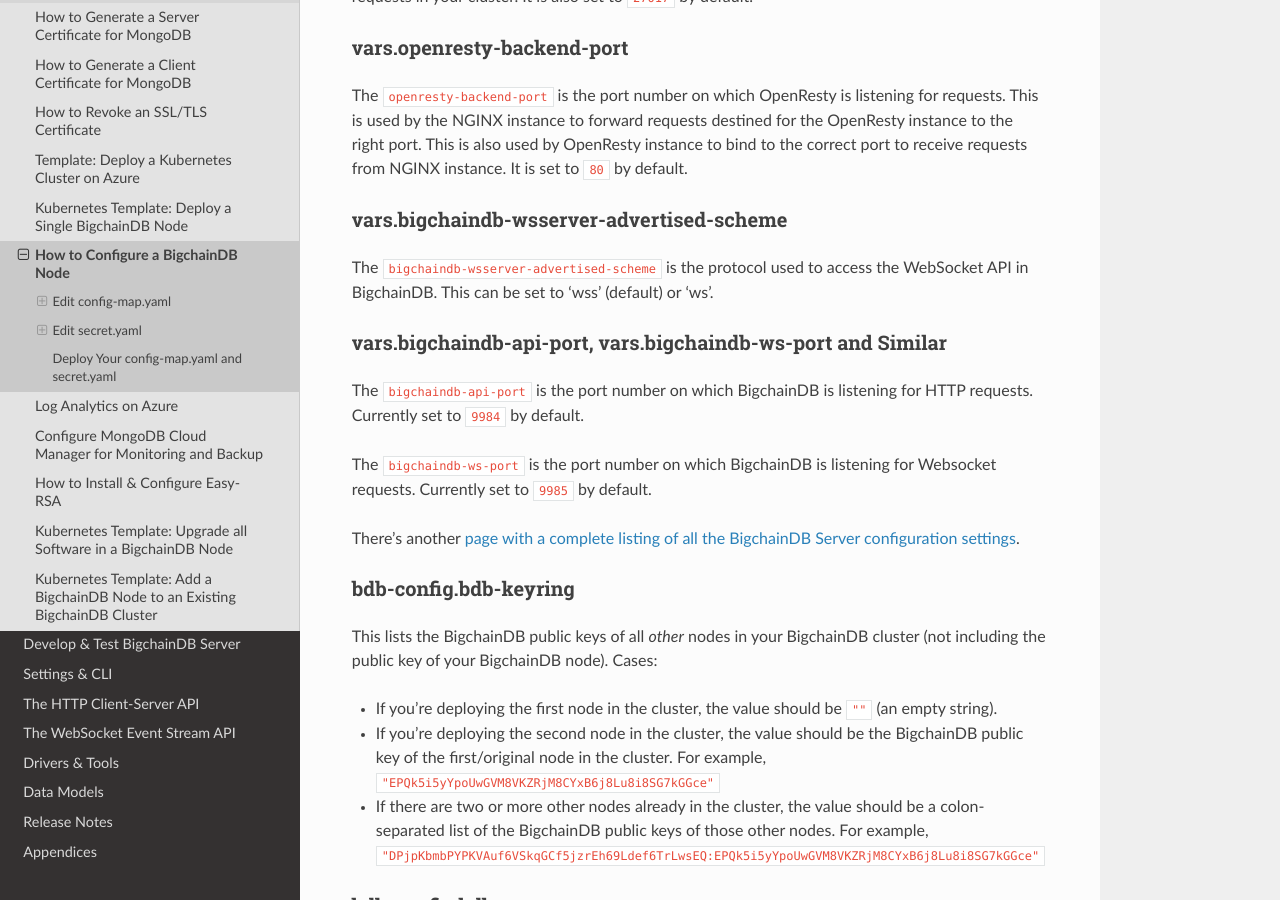
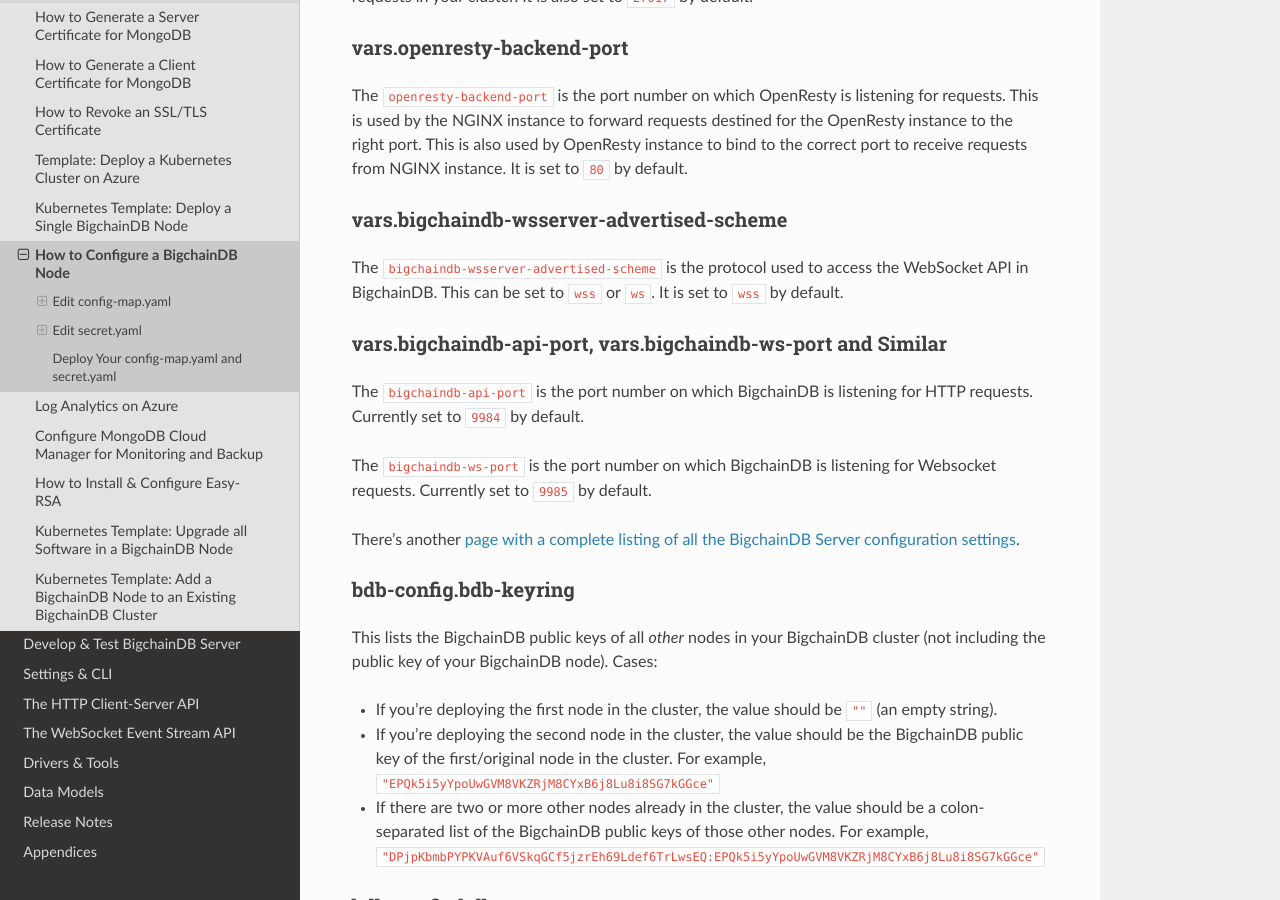
Before and after one commit to bigchaindb/bigchaindb, a Sphinx documentation site: the page built from docs/server/source/production-deployment-template/node-config-map-and-secrets.rst, in a window 1280 px wide and 900 px high, scrolled down 1951 px. Built offline with Sphinx 7.4.7 and the Read the Docs theme 2.0.0, drawn with Linux system fonts in a browser that asks for light colours; pages that are not in the unit, such as notebooks, are missing from menus.

Commit message:
Documentation change

```diff
--- a/docs/server/source/production-deployment-template/node-config-map-and-secrets.rst
+++ b/docs/server/source/production-deployment-template/node-config-map-and-secrets.rst
@@ -127,7 +127,8 @@
 ~~~~~~~~~~~~~~~~~~~~~~~~~~~~~~~~~~~~~~~~~~
 
 The ``bigchaindb-wsserver-advertised-scheme`` is the protocol used to access
-the WebSocket API in BigchainDB. This can be set to 'wss' (default) or 'ws'.
+the WebSocket API in BigchainDB. This can be set to ``wss`` or ``ws``.
+It is set to ``wss`` by default.
 
 
 vars.bigchaindb-api-port, vars.bigchaindb-ws-port and Similar
```
